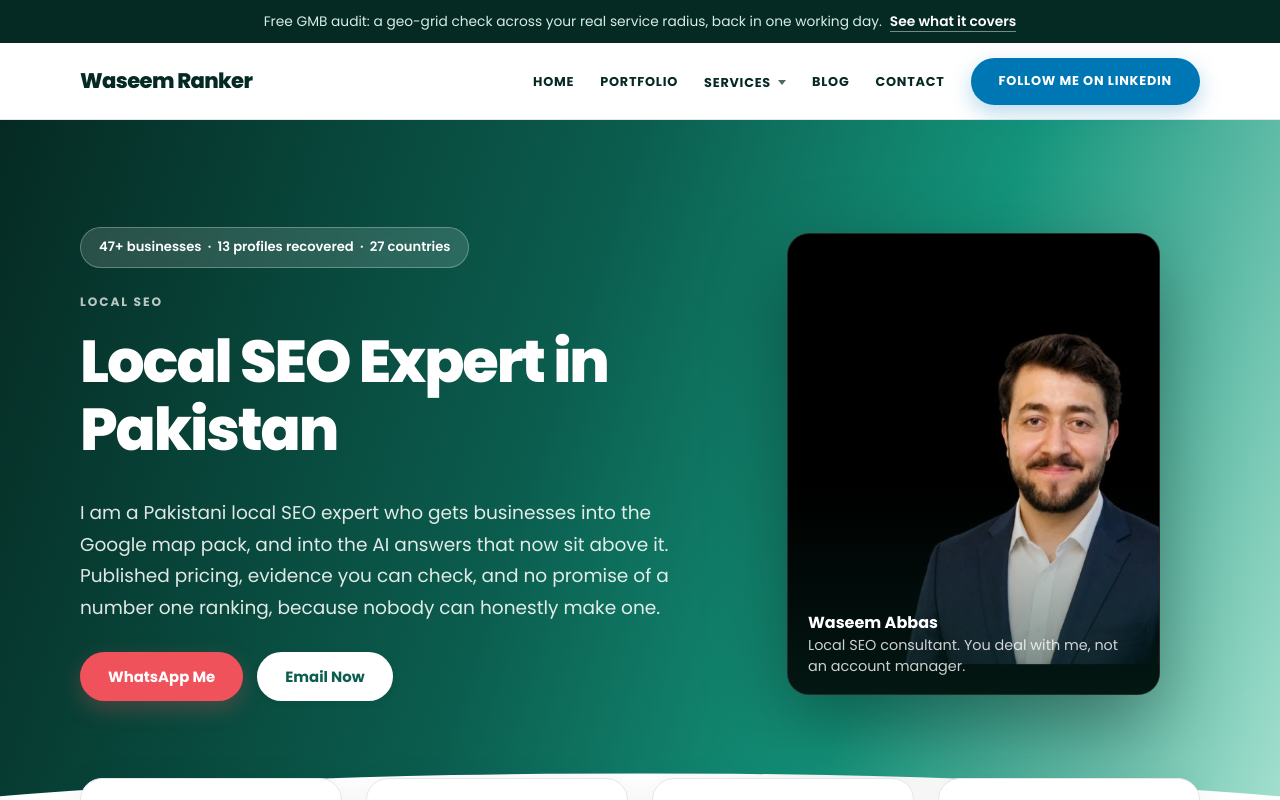
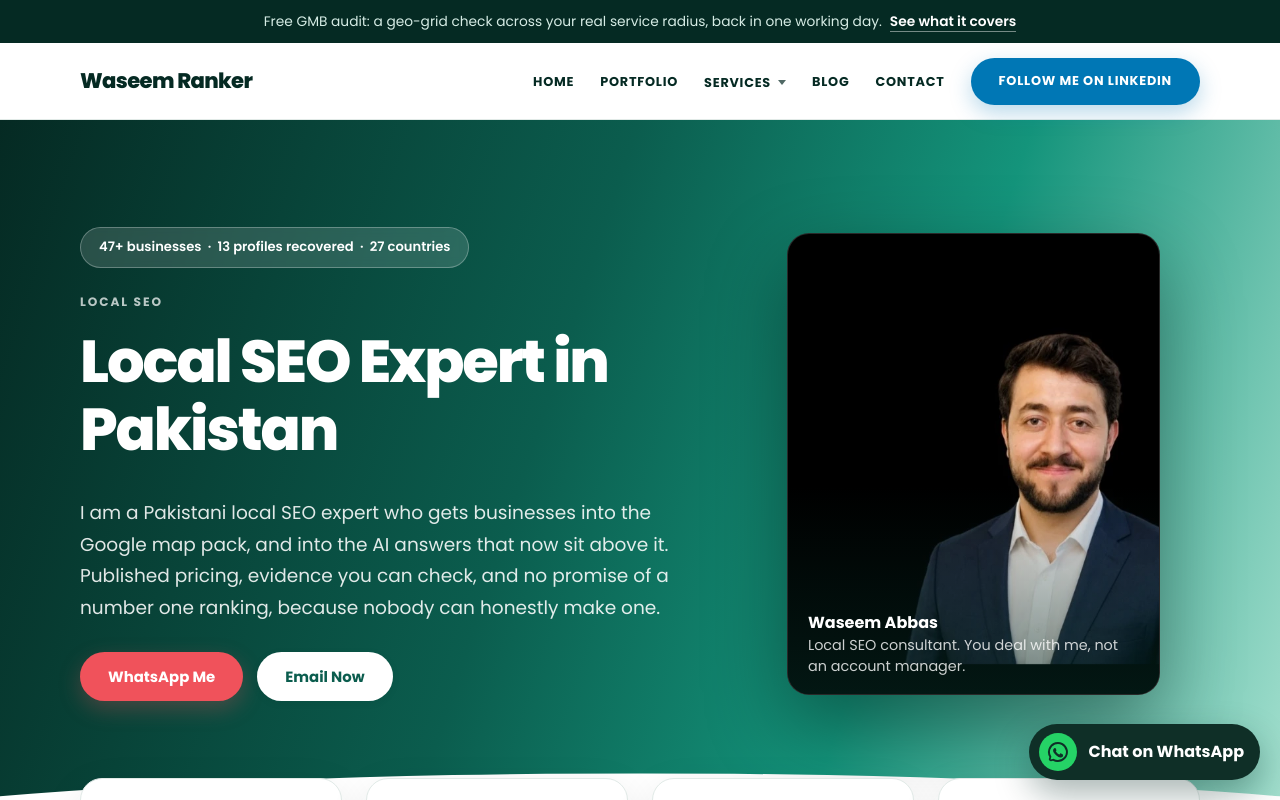
Before and after one commit to abbasid9276-spec/waseem-local-seo, a Next.js app: page / in a window 1280 px wide. Shown: the top 800 px of the page. Built offline with nearby package versions, Linux system fonts and the light colour scheme.

Commit message:
Update layout.js

```diff
--- a/app/layout.js
+++ b/app/layout.js
@@ -119,6 +119,23 @@
           dangerouslySetInnerHTML={{ __html: JSON.stringify(schema()) }}
         />
         {children}
+
+        {/* Sitewide WhatsApp button. A blog post that carries its own
+            offer renders .floatcta-post, which hides this one in CSS. */}
+        <a
+          className="floatcta floatcta-default"
+          href={`https://wa.me/${site.whatsapp}`}
+          target="_blank"
+          rel="noopener nofollow"
+          aria-label="Chat on WhatsApp"
+        >
+          <svg viewBox="0 0 24 24" fill="currentColor" aria-hidden="true">
+            <path d="M12 2a10 10 0 00-8.6 15.1L2 22l5-1.3A10 10 0 1012 2zm0 18a8 8 0 01-4.1-1.1l-.3-.2-3 .8.8-2.9-.2-.3A8 8 0 1112 20zm4.4-5.9c-.2-.1-1.4-.7-1.6-.8-.2-.1-.4-.1-.5.1l-.7.9c-.1.2-.3.2-.5.1a6.6 6.6 0 01-3.2-2.8c-.1-.2 0-.4.1-.5l.4-.5c.1-.2.1-.3 0-.5l-.7-1.6c-.2-.4-.4-.4-.5-.4h-.5a1 1 0 00-.7.3c-.3.3-.9.9-.9 2.1s.9 2.4 1 2.6c.1.2 1.8 2.8 4.4 3.8 1.9.7 2.3.6 2.7.6.5 0 1.5-.6 1.7-1.2.2-.6.2-1.1.1-1.2z" />
+          </svg>
+          <span>
+            <b>Chat on WhatsApp</b>
+          </span>
+        </a>
       </body>
     </html>
   );
```
